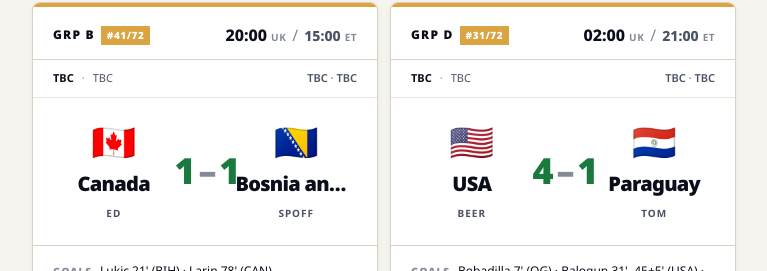
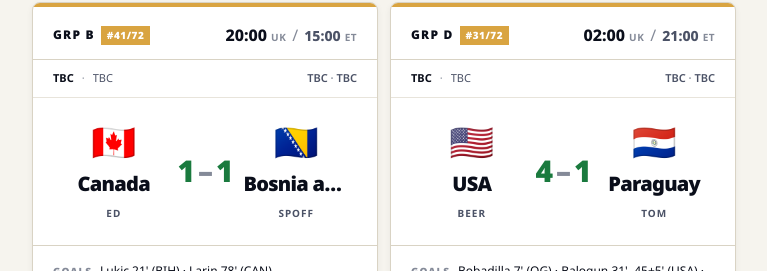
Before and after one commit to slecky158-ops/wc-sweepstake, a Next.js app: page / in a window 1280 px wide. Shown: the part 1584-1855 px from the top of the page, without its empty margins (256-1023 px from the left). Built offline with nearby package versions, Linux system fonts and the light colour scheme.

Commit message:
Add px-2 to team columns + shrink score

```diff
--- a/components/DailyMatchCard.tsx
+++ b/components/DailyMatchCard.tsx
@@ -63,7 +63,7 @@ export function DailyMatchCard({ match, kind, live }: { match: DailyMatch; kind:
 
       {/* Teams — explicit % widths so columns never grow beyond their share. */}
       <div className="px-3 sm:px-5 py-5 sm:py-6 flex items-center gap-0">
-        <div style={{ width: '40%', overflow: 'hidden' }} className="flex flex-col items-center text-center gap-2">
+        <div style={{ width: '40%', overflow: 'hidden' }} className="flex flex-col items-center text-center gap-2 px-2">
           {a && (
             <Link href={`/matches?country=${a.code}`} className="flex flex-col items-center gap-2 w-full overflow-hidden group">
               <span className="text-3xl sm:text-4xl leading-none" aria-hidden="true">{a.flag}</span>
@@ -83,7 +83,7 @@ export function DailyMatchCard({ match, kind, live }: { match: DailyMatch; kind:
         <div style={{ width: '20%' }} className="text-center shrink-0">
           {live?.isLive && typeof live.scoreA === 'number' && typeof live.scoreB === 'number' ? (
             <>
-              <div className="display text-2xl sm:text-4xl text-signal whitespace-nowrap leading-none">
+              <div className="display text-xl sm:text-3xl text-signal whitespace-nowrap leading-none">
                 {live.scoreA}<span className="text-text-paper-faint mx-1">–</span>{live.scoreB}
               </div>
               <div className="mt-1 inline-flex items-center gap-1 px-1.5 py-0.5 bg-signal text-white text-[9px] font-black uppercase tracking-widest rounded">
@@ -92,7 +92,7 @@ export function DailyMatchCard({ match, kind, live }: { match: DailyMatch; kind:
               </div>
             </>
           ) : kind === 'yesterday' && typeof match.scoreA === 'number' && typeof match.scoreB === 'number' ? (
-            <div className="display text-2xl sm:text-4xl text-done whitespace-nowrap leading-none">
+            <div className="display text-xl sm:text-3xl text-done whitespace-nowrap leading-none">
               {match.scoreA}<span className="text-text-paper-faint mx-1">–</span>{match.scoreB}
             </div>
           ) : (
@@ -100,7 +100,7 @@ export function DailyMatchCard({ match, kind, live }: { match: DailyMatch; kind:
           )}
         </div>
 
-        <div style={{ width: '40%', overflow: 'hidden' }} className="flex flex-col items-center text-center gap-2">
+        <div style={{ width: '40%', overflow: 'hidden' }} className="flex flex-col items-center text-center gap-2 px-2">
           {b && (
             <Link href={`/matches?country=${b.code}`} className="flex flex-col items-center gap-2 w-full overflow-hidden group">
               <span className="text-3xl sm:text-4xl leading-none" aria-hidden="true">{b.flag}</span>
```
